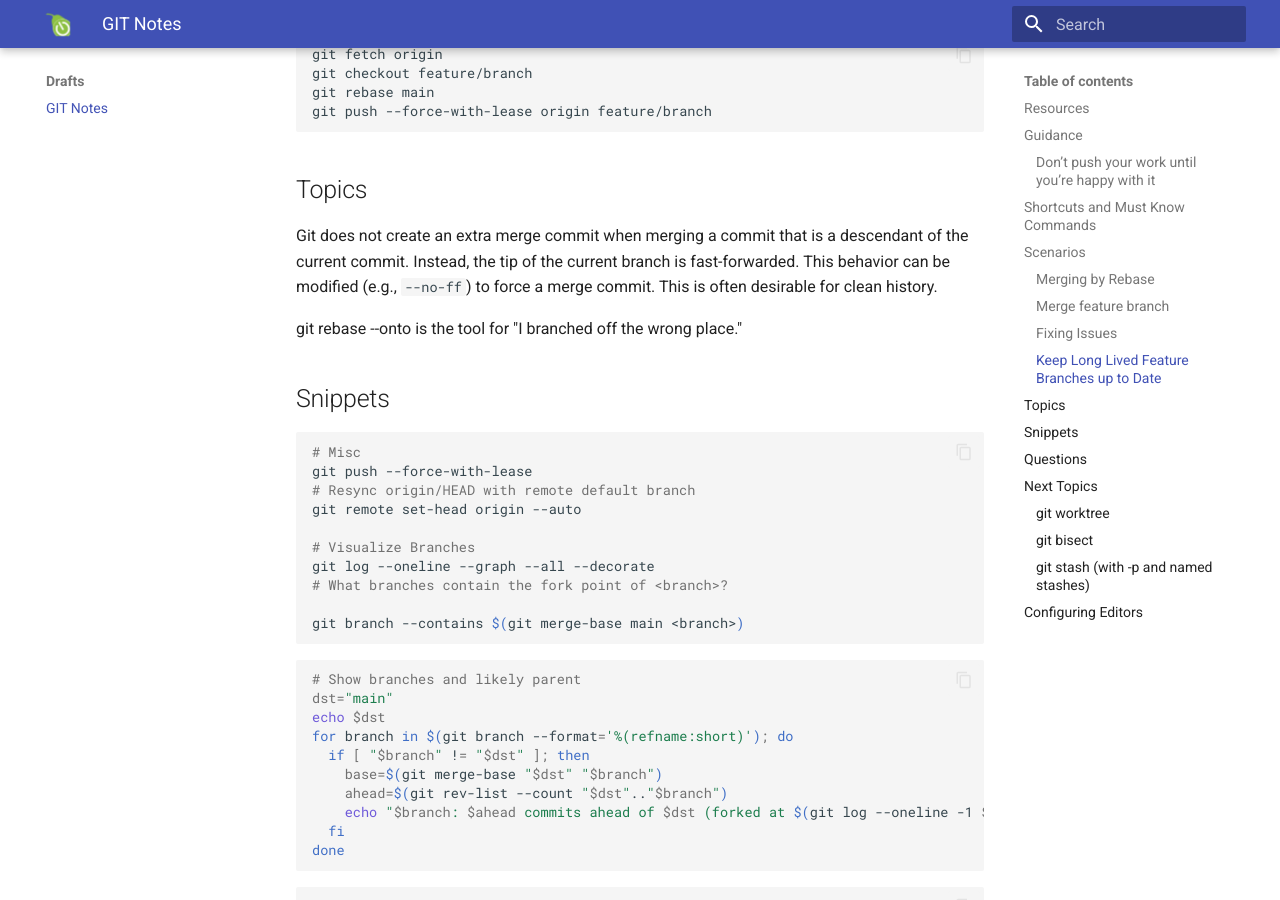
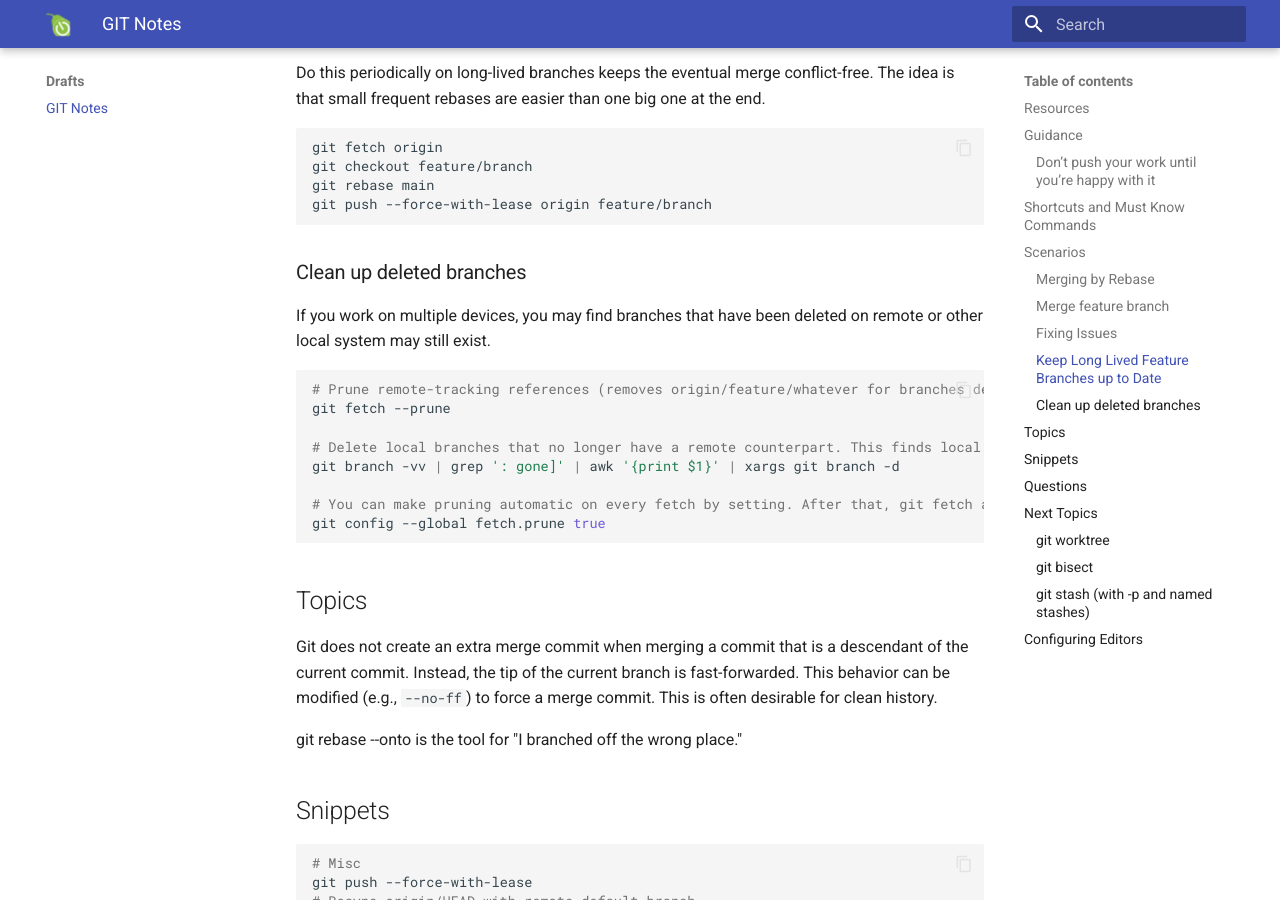
Before and after one commit to paretech/docs, an MkDocs documentation site: the page built from docs/drafts/git.md, in a window 1280 px wide and 900 px high, scrolled down 5254 px. Built offline with MkDocs 1.6.1 and Material for MkDocs 9.7.7, drawn with Linux system fonts in a browser that asks for light colours; some of the changed text lies outside the part shown.

Commit message:
Add instructions to prune branches

````diff
--- a/docs/drafts/git.md
+++ b/docs/drafts/git.md
@@ -13,6 +13,8 @@ One of the cardinal rules of Git is that, since so much work is local within you
 But this is a problem for solo developers that use push as your backup. Another way to interpret it and maintain the intent, is don't push to shared branches or repos until you are happy with your work. Your feature branches are yours and you can and should place work in progress (WIP) in there all day!
 
 ## Shortcuts and Must Know Commands
+
+HEAD is the pointer to the current branch reference, which is in turn a pointer to the last commit made on that branch. That means HEAD will be the parent of the next commit that is created. It’s generally simplest to think of HEAD as the snapshot of your last commit on that branch.
 
 Shorthand Means
 HEAD Current branch tip
@@ -216,6 +218,21 @@ git rebase main
 git push --force-with-lease origin feature/branch
 ```
 
+### Clean up deleted branches
+
+If you work on multiple devices, you may find branches that have been deleted on remote or other local system may still exist.
+
+```bash
+# Prune remote-tracking references (removes origin/feature/whatever for branches deleted on the remote):
+git fetch --prune
+
+# Delete local branches that no longer have a remote counterpart. This finds local branches whose upstream is marked [gone] (remote was deleted) and deletes them safely.
+git branch -vv | grep ': gone]' | awk '{print $1}' | xargs git branch -d
+
+# You can make pruning automatic on every fetch by setting. After that, git fetch and git pull will always clean up stale remote-tracking refs automatically.
+git config --global fetch.prune true
+```
+
 ## Topics
 
 Git does not create an extra merge commit when merging a commit that is a descendant of the current commit. Instead, the tip of the current branch is fast-forwarded. This behavior can be modified (e.g., `--no-ff`) to force a merge commit. This is often desirable for clean history.
````
